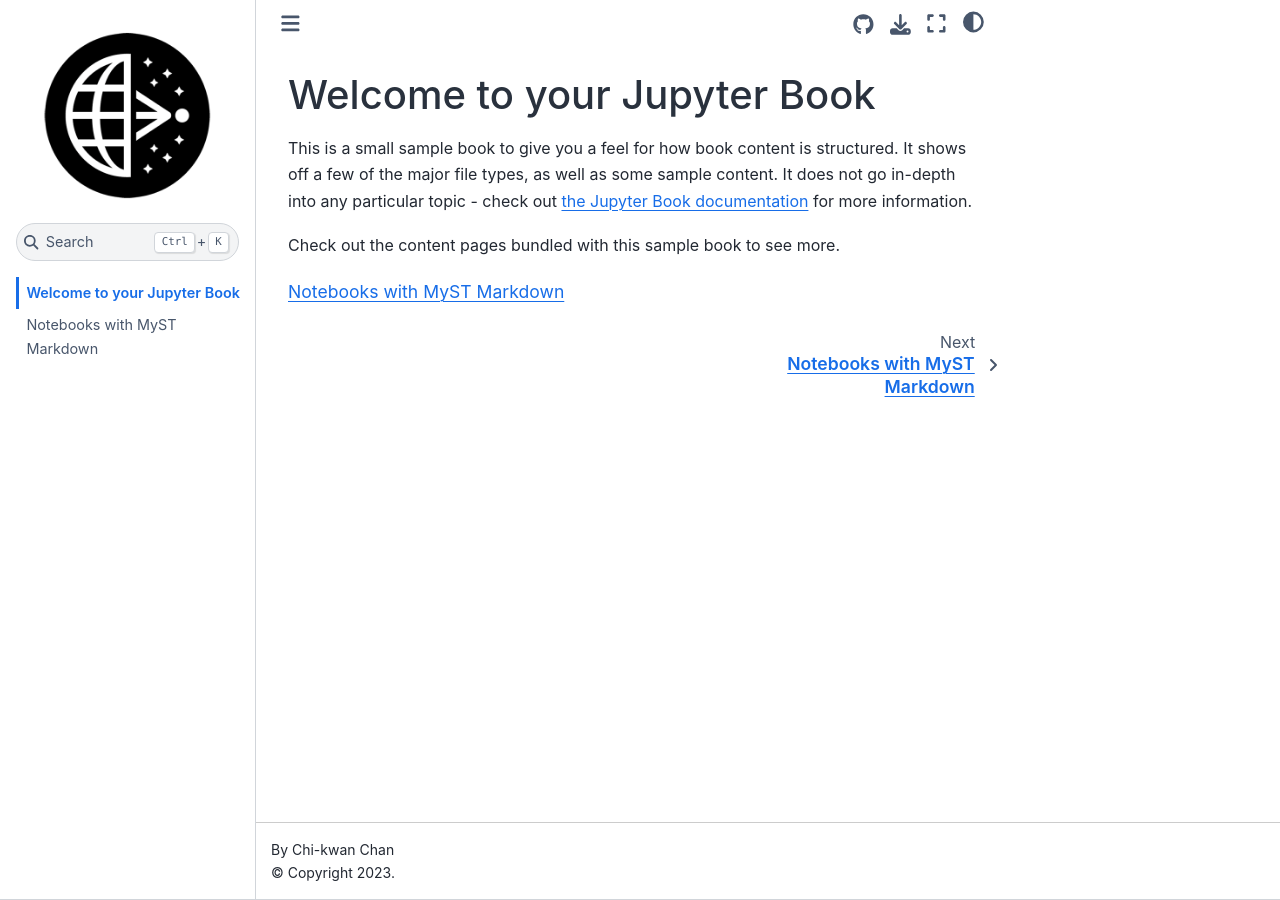
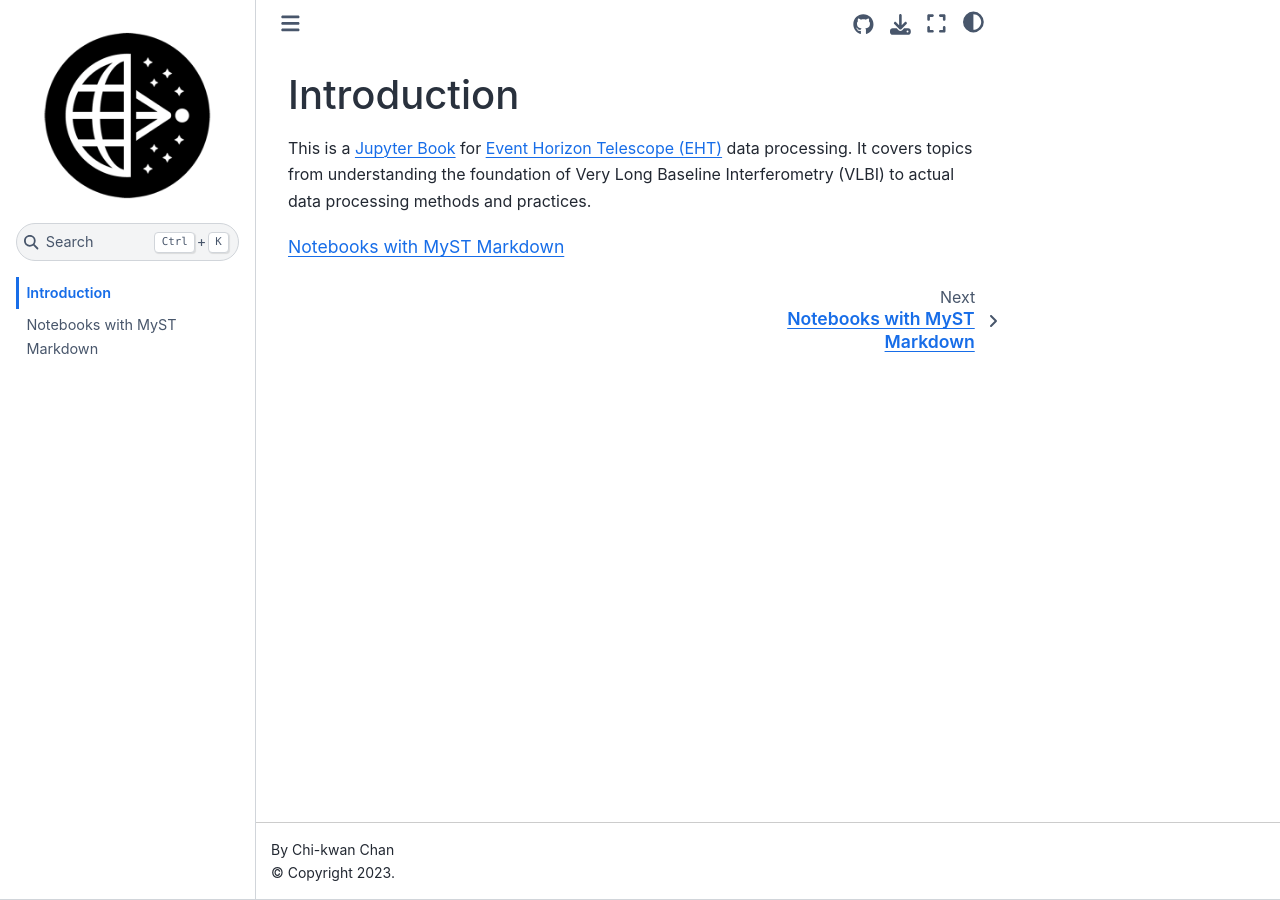
Before and after one commit to focisrc/eht-databook, a Jupyter Book: the page built from docs/intro.md, in a window 1280 px wide. Built offline with Jupyter Book 1.0.4 settings and Sphinx 7.4.7 and the Sphinx Book theme 1.1.4, drawn with Linux system fonts in a browser that asks for light colours.

Commit message:
Write the "Introduction"

````diff
--- a/docs/intro.md
+++ b/docs/intro.md
@@ -1,11 +1,11 @@
-# Welcome to your Jupyter Book
+# Introduction
 
-This is a small sample book to give you a feel for how book content is
-structured.
-It shows off a few of the major file types, as well as some sample content.
-It does not go in-depth into any particular topic - check out [the Jupyter Book documentation](https://jupyterbook.org) for more information.
-
-Check out the content pages bundled with this sample book to see more.
+This is a [Jupyter Book](https://jupyterbook.org/) for
+[Event Horizon Telescope (EHT)](https://eventhorizontelescope.org/)
+data processing.
+It covers topics from understanding the foundation of Very Long
+Baseline Interferometry (VLBI) to actual data processing methods and
+practices.
 
 ```{tableofcontents}
 ```
````
